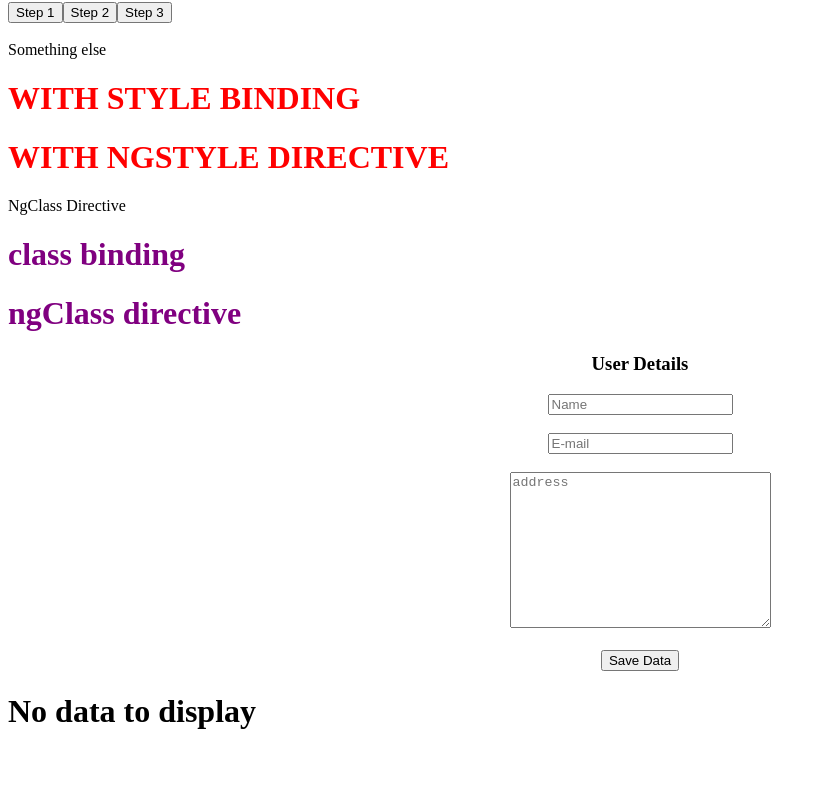
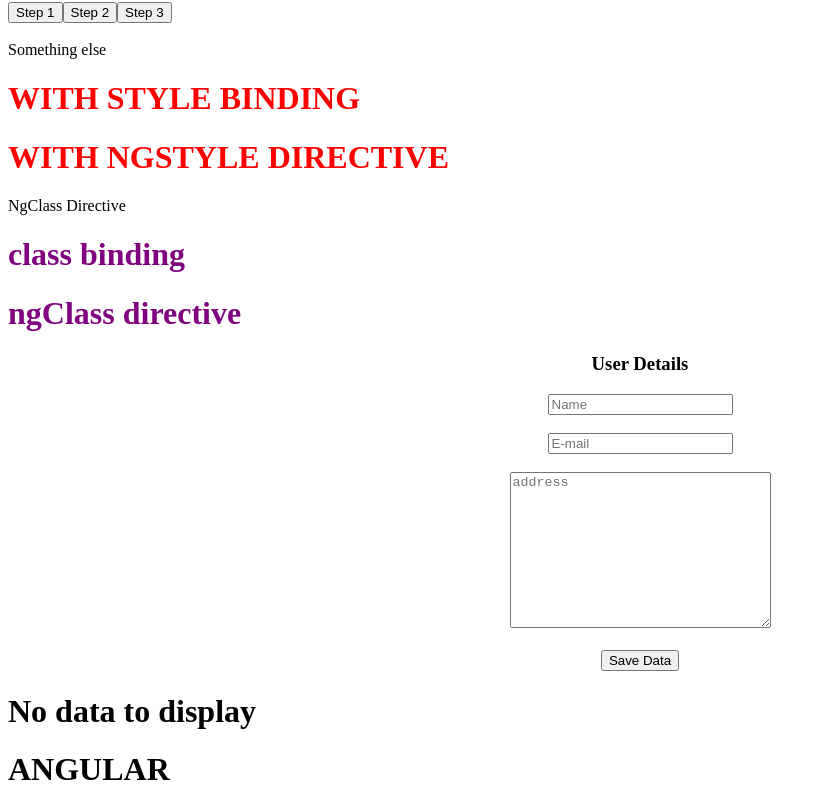
Before and after one commit to sanidhiya-khandelwal/Angular-intro, an Angular app: page / in a window 1280 px wide. Shown: the part 2374-3183 px from the top of the page, without its empty margins (0-826 px from the left). Before the commit the page ends 3125 px from the top, so only its background shows below. Built offline with nearby package versions, Linux system fonts and the light colour scheme.

Commit message:
uppercase/lowercase pipe

```diff
--- a/src/app/app.component.html
+++ b/src/app/app.component.html
@@ -217,3 +217,5 @@ will compile into property binding so bettre use property binding only -->
 <ng-template #noDataToDisplay>
     <h1>No data to display</h1>
 </ng-template>
+
+<h1>{{heading | uppercase}}</h1>
--- a/src/app/app.component.ts
+++ b/src/app/app.component.ts
@@ -154,4 +154,7 @@ export class AppComponent implements AfterViewInit { //step 5 view ki.. implemen
     this.userArray.splice(index, 1)
   }
 
+
+  //inbulit angular pipes
+  heading: string = "Angular";
 }
```
